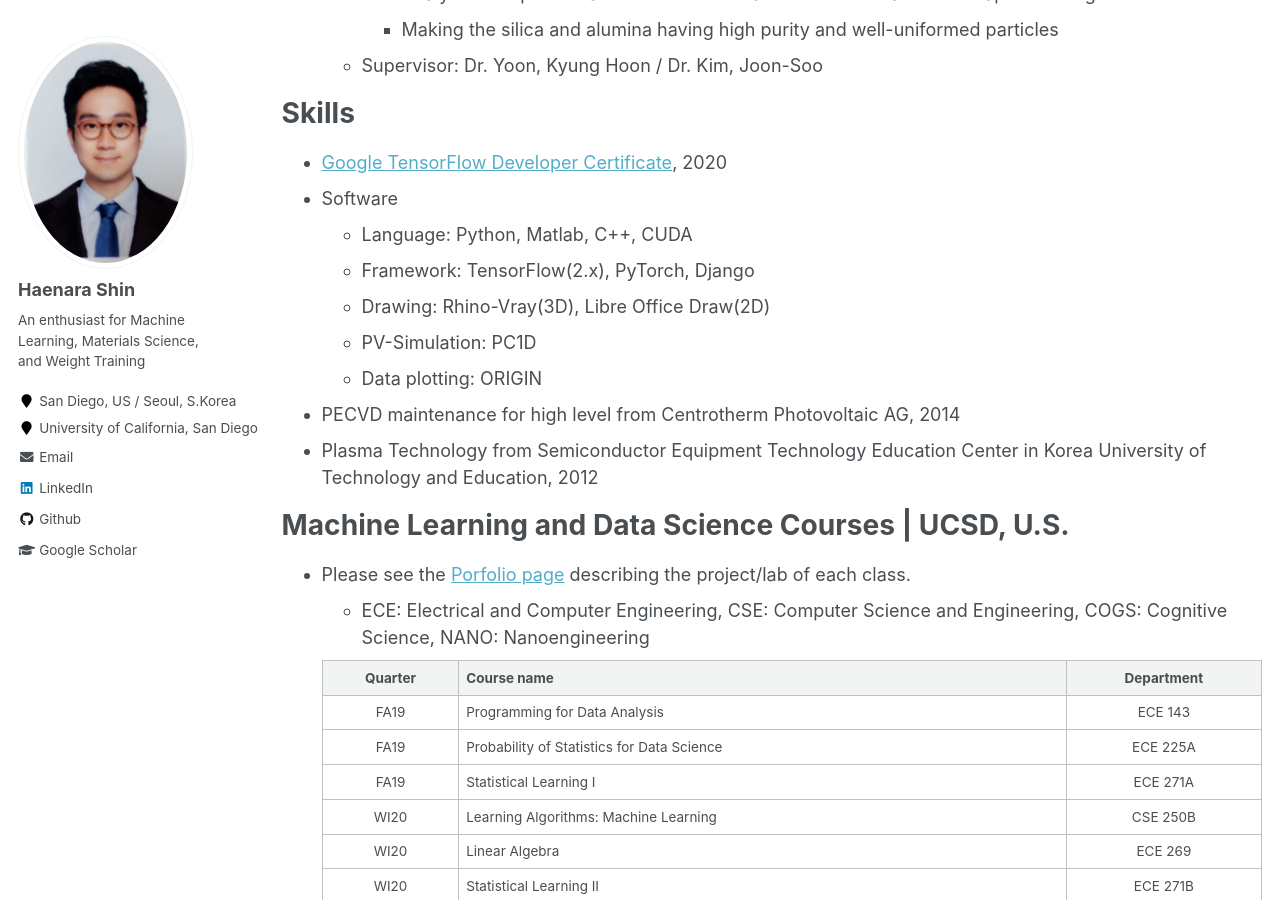
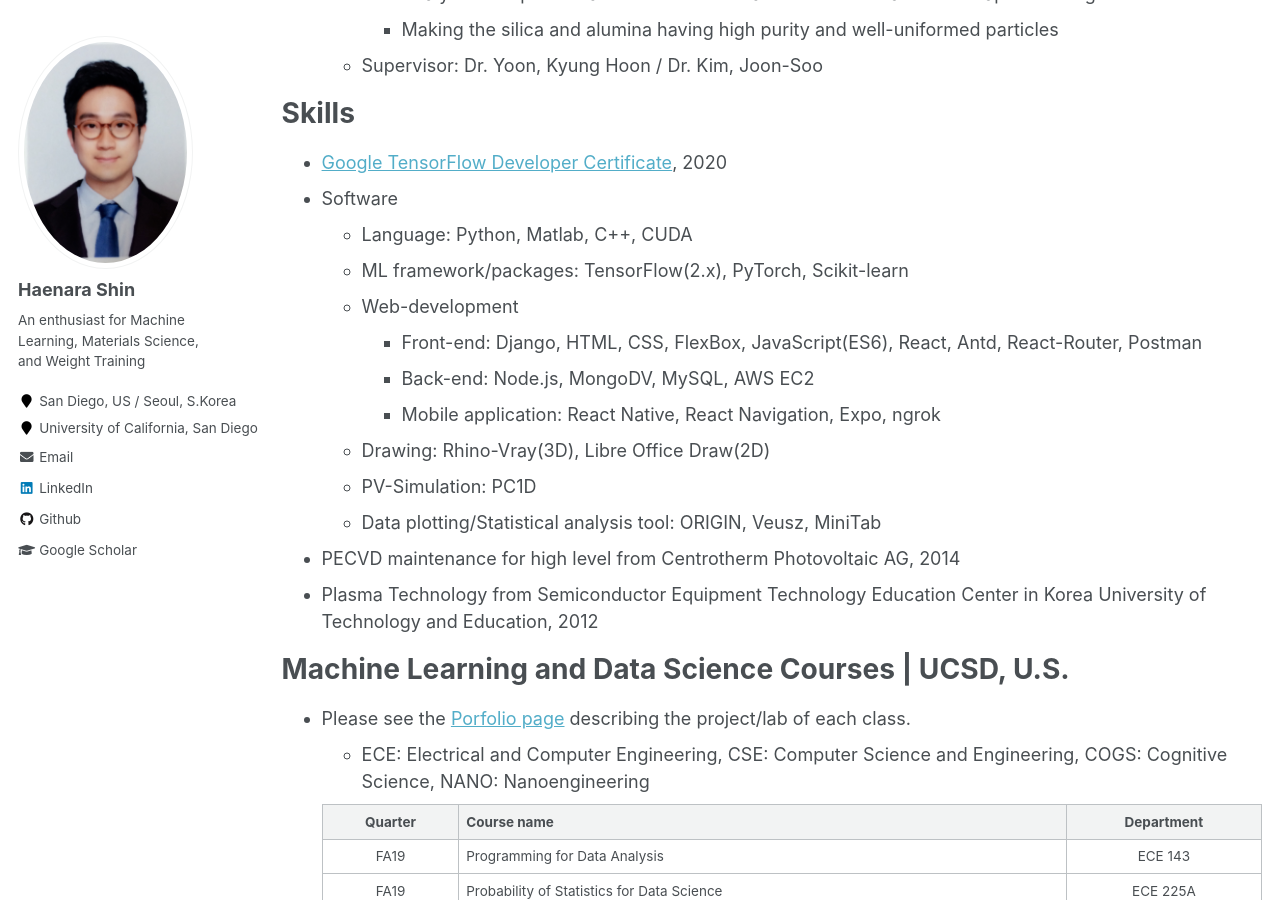
Before and after one commit to haenara-shin/haenara-shin.github.io, a Jekyll site: the page built from _pages/cv.md, in a window 1280 px wide and 900 px high, scrolled down 2296 px. Built offline with Jekyll 4.4.1, drawn with Linux system fonts in a browser that asks for light colours.

Commit message:
Update cv.md

```diff
--- a/_pages/cv.md
+++ b/_pages/cv.md
@@ -76,10 +76,14 @@ Skills
 * [Google TensorFlow Developer Certificate](https://api.accredible.com/v1/frontend/credential_website_embed_image/certificate/20943431), 2020
 * Software
   * Language: Python, Matlab, C++, CUDA
-  * Framework: TensorFlow(2.x), PyTorch, Django
+  * ML framework/packages: TensorFlow(2.x), PyTorch, Scikit-learn
+  * Web-development
+    * Front-end: Django, HTML, CSS, FlexBox, JavaScript(ES6), React, Antd, React-Router, Postman
+    * Back-end: Node.js, MongoDV, MySQL, AWS EC2
+    * Mobile application: React Native, React Navigation, Expo, ngrok
   * Drawing: Rhino-Vray(3D), Libre Office Draw(2D)
   * PV-Simulation: PC1D
-  * Data plotting: ORIGIN
+  * Data plotting/Statistical analysis tool: ORIGIN, Veusz, MiniTab
 * PECVD maintenance for high level from Centrotherm Photovoltaic AG, 2014
 * Plasma Technology from Semiconductor Equipment Technology Education Center in Korea University of Technology and Education, 2012
 
```
